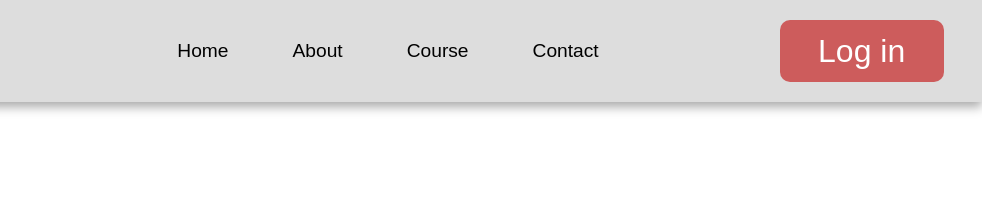
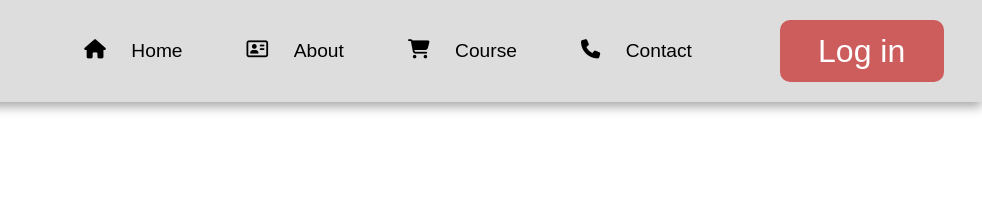
Before and after one commit to Haseem18/NEXUS, a plain HTML site: page index.html in a window 1280 px wide. Shown: the top 221 px of the page, 298-1280 px from the left. Drawn offline with Linux system fonts and the light colour scheme.

Commit message:
Update index.html

```diff
--- a/index.html
+++ b/index.html
@@ -6,6 +6,7 @@
   <meta name="viewport" content="width=device-width, initial-scale=1.0">
   <meta http-equiv="X-UA-Compatible" content="ie=edge">
   <title>NEXUS - By Coder Army</title>
+  <link rel="stylesheet" href="https://cdnjs.cloudflare.com/ajax/libs/font-awesome/6.6.0/css/all.min.css" integrity="sha512-Kc323vGBEqzTmouAECnVceyQqyqdsSiqLQISBL29aUW4U/M7pSPA/gEUZQqv1cwx4OnYxTxve5UMg5GT6L4JJg==" crossorigin="anonymous" referrerpolicy="no-referrer" />
   <link rel="stylesheet" href="./style.css">
 </head>
 
@@ -25,16 +26,16 @@
       <div class="nav_links">
         <ul>
           <li>
-            <a href="./index.html">Home</a>
+            <a href="./index.html"><i class="fa-solid fa-house"></i>Home</a>
           </li>
           <li>
-            <a href="./about.html">About</a>
+            <a href="./about.html"><i class="fa-regular fa-address-card"></i>About</a>
           </li>
           <li>
-            <a href="./course.html">Course</a>
+            <a href="./course.html"><i class="fa-solid fa-cart-shopping"></i>Course</a>
           </li>
           <li>
-            <a href="#contact">Contact</a>
+            <a href="#contact"><i class="fa-solid fa-phone"></i>Contact</a>
           </li>
         </ul>
       </div>
```
